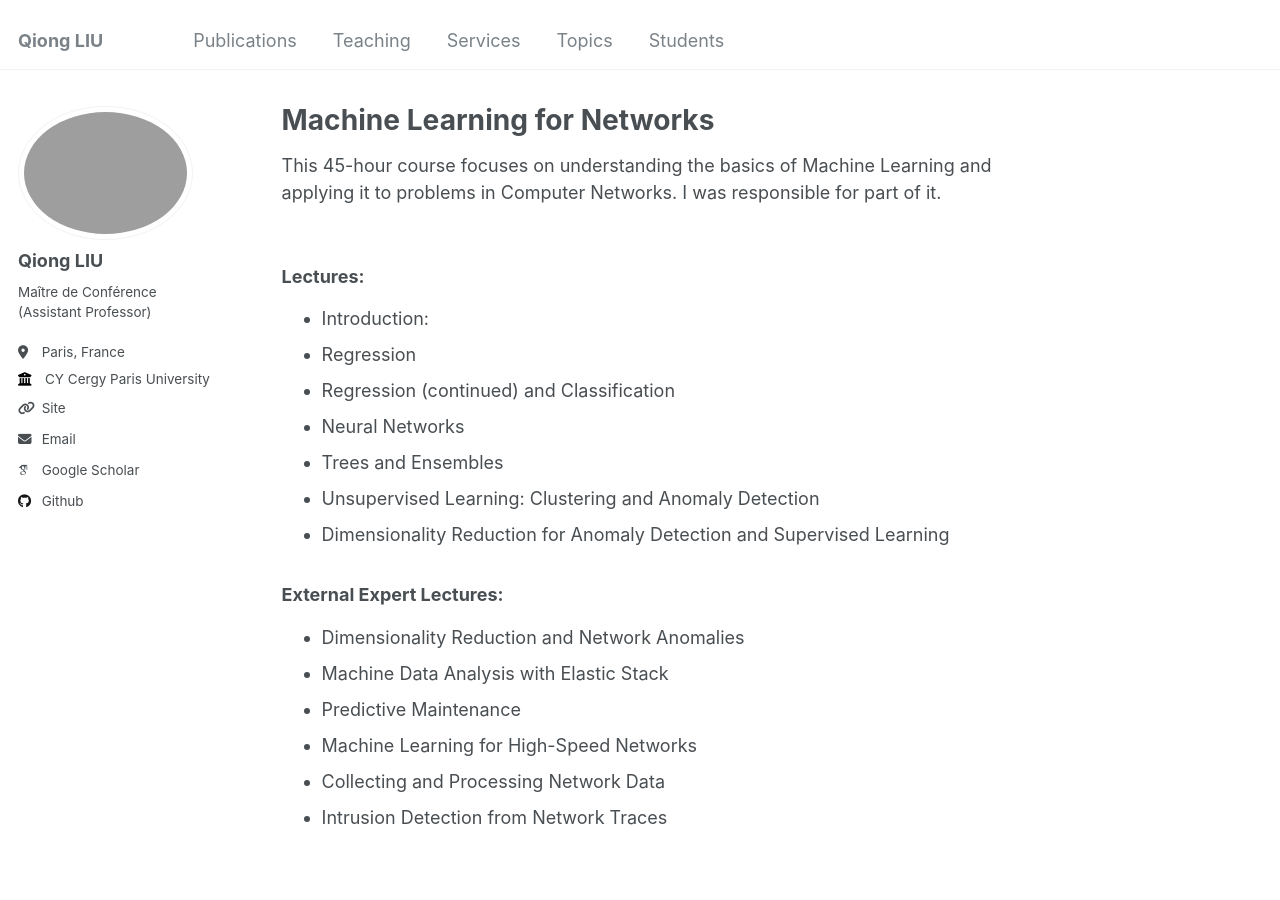
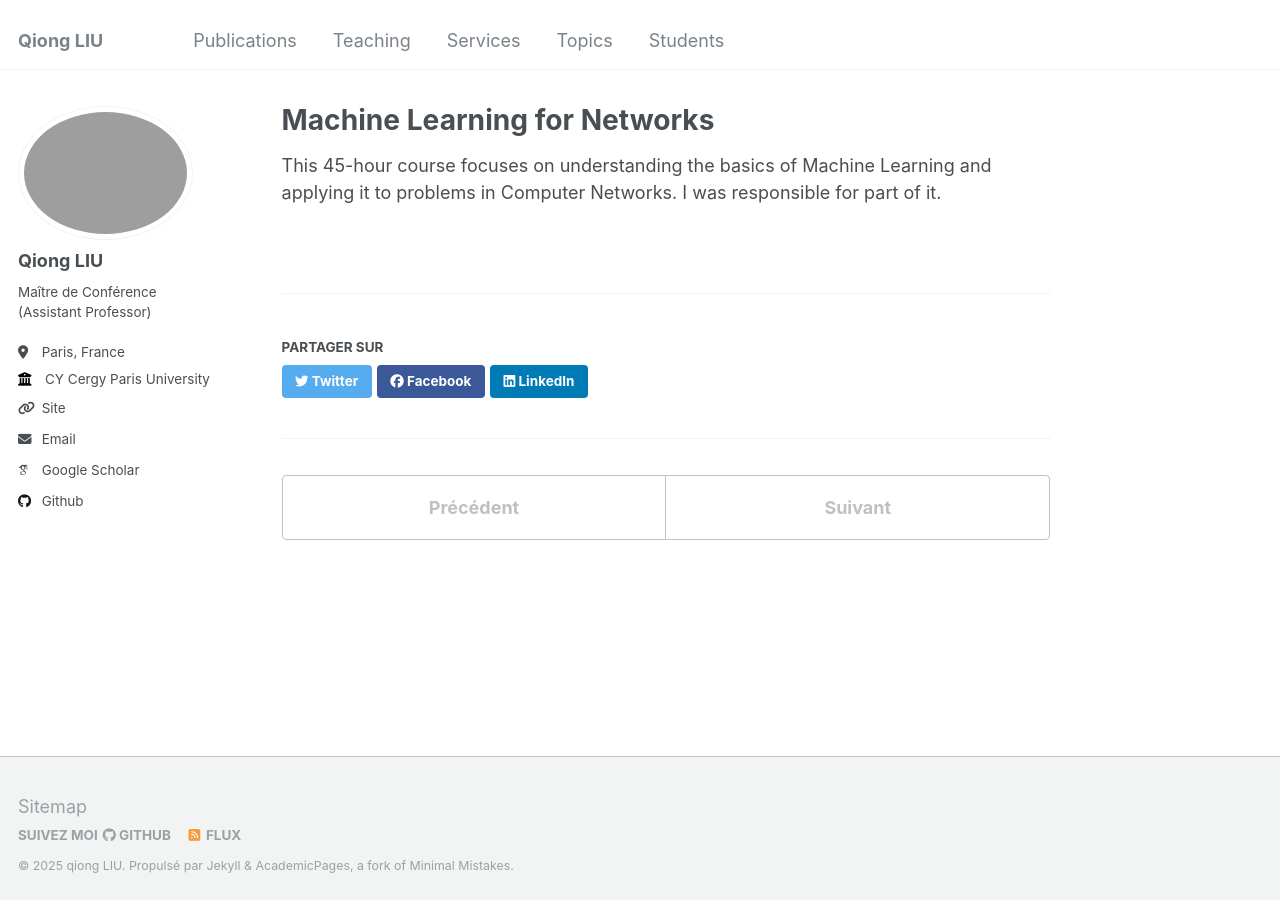
Before and after one commit to evesiphus/evesiphus.github.io, a Jekyll site: the page built from _teaching/2024net-ml.md, in a window 1280 px wide and 900 px high. Built offline with Jekyll 4.4.1, drawn with Linux system fonts in a browser that asks for light colours; some web fonts are replaced.

Commit message:
Update 2024net-ml.md

```diff
--- a/_teaching/2024net-ml.md
+++ b/_teaching/2024net-ml.md
@@ -9,21 +9,3 @@ program: Master
 room: N/A
 location: Telecom Paris
 ---
-
-### Lectures:
-- Introduction:
-- Regression
-- Regression (continued) and Classification
-- Neural Networks
-- Trees and Ensembles
-- Unsupervised Learning: Clustering and Anomaly Detection
-- Dimensionality Reduction for Anomaly Detection and Supervised Learning
-
-
-### External Expert Lectures:
-- Dimensionality Reduction and Network Anomalies
-- Machine Data Analysis with Elastic Stack
-- Predictive Maintenance
-- Machine Learning for High-Speed Networks
-- Collecting and Processing Network Data
-- Intrusion Detection from Network Traces
```
